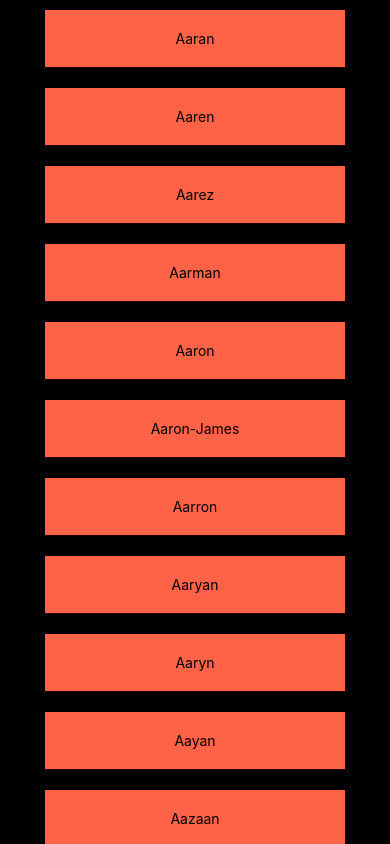
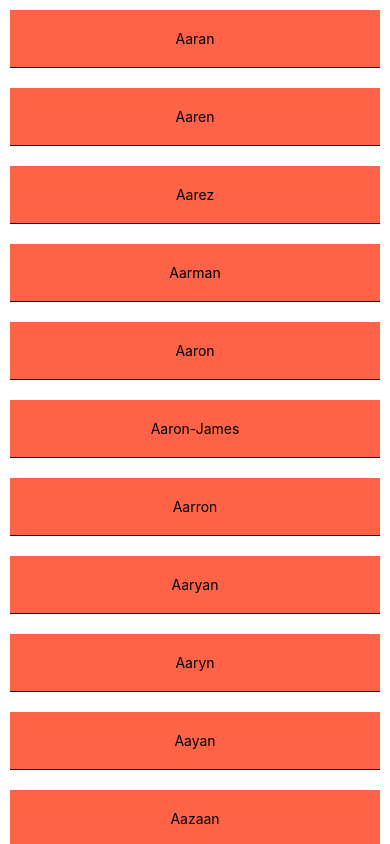
Before and after one commit to zzcloud88zz/pcmob3-project0, a React Native app: screen / in a window 390 px wide. Built offline with nearby package versions, Linux system fonts and the light colour scheme.

Commit message:
change repository name from project1 to project0

```diff
--- a/App.js
+++ b/App.js
@@ -2761,7 +2761,6 @@ export default function App() {
         shadowRadius: 5,
         shadowOpacity: 0.2,
         shadowOffset: { x: 0, height: 3 },
-        width: 300,
       }}
     >
       <Text style={{textAlign: "center",}}>{item.name}</Text>
@@ -2769,7 +2768,7 @@ export default function App() {
   );
 
   return (
-    <FlatList contentContainerStyle={styles.container}
+    <FlatList
       data={namesAsObjects}
       renderItem={renderName}
       keyExtractor={(item) => item.name}
```
